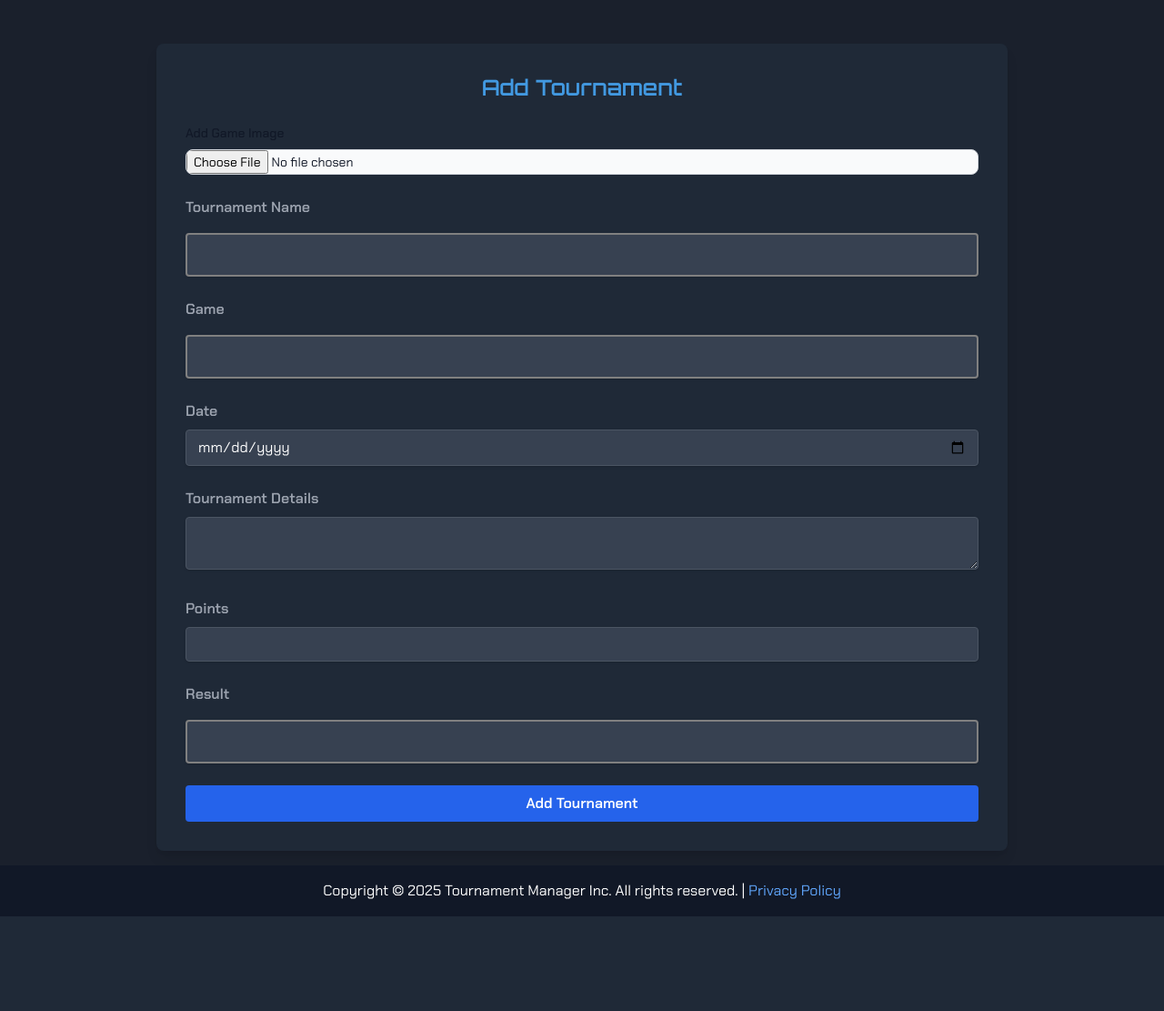
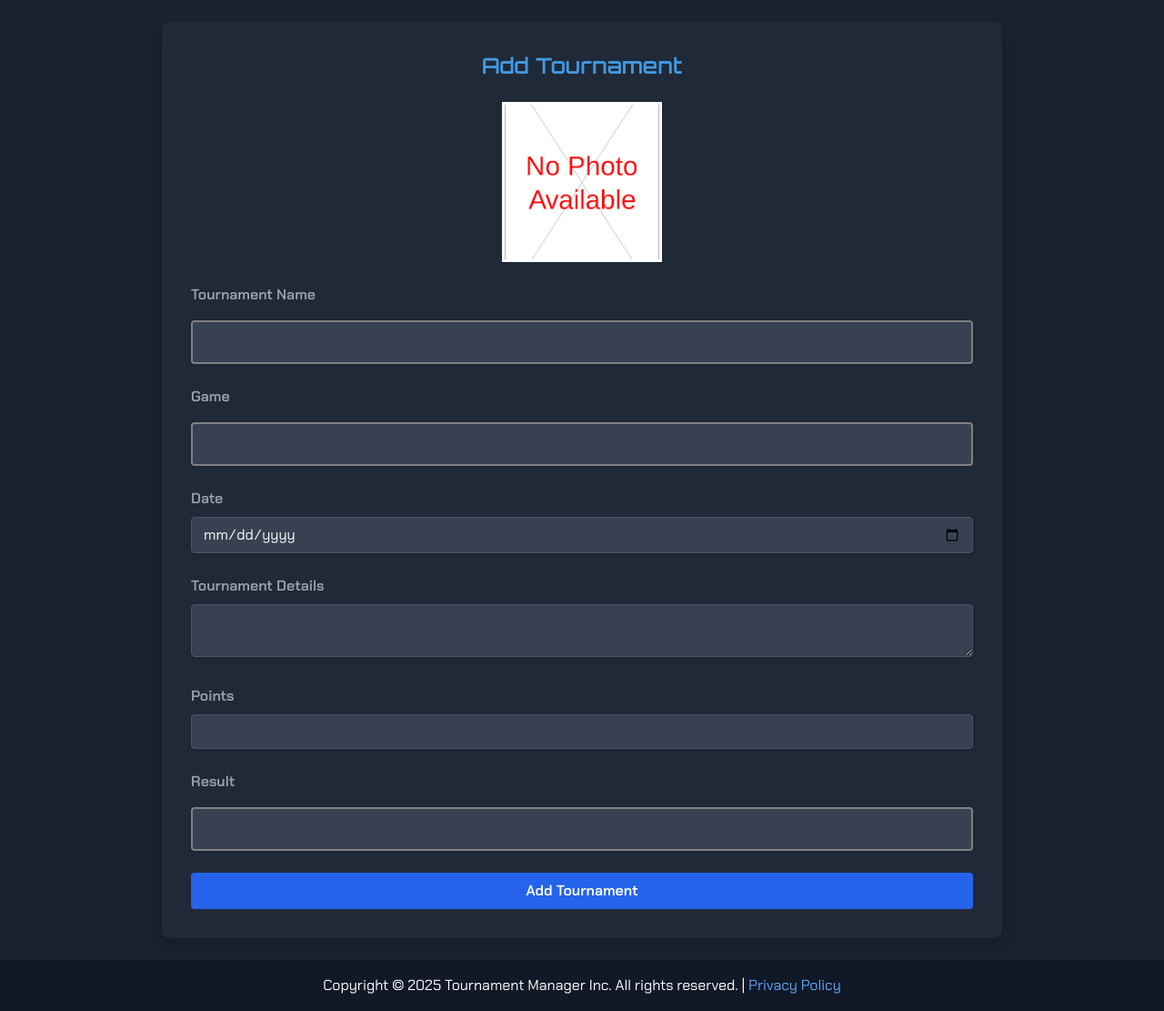
Before and after one commit to saacutter/CITS3403-Project, a Flask app: page /addTournament in a window 1280 px wide. Shown: the part 96-1207 px from the top of the page at 91% size. Before the commit the page ends 1103 px from the top, so only its background shows below. Run offline with Flask 3, Linux system fonts and the light colour scheme; the visitor is signed in with stand-in values (Sample User, id 1); data comes from the database, SQL or seed files in the repository; some libraries are stand-ins or nearby versions.

Commit message:
Adjusted the 'profile_picture.js' script to be applicable to the tournament image preview to allow it to show the image preview

```diff
--- a/app/static/css/styles.css
+++ b/app/static/css/styles.css
@@ -269,6 +269,13 @@ div.search-user {
     padding-top: 5%;
 }
 
+#preview-edit {
+    margin-top: 2em;
+    width: 15em;
+    height: auto;
+    border-radius: 0px;
+}
+
 /* Media Queries */
 @media screen and (max-width: 900px) {
     #user-profile-panel {
--- a/app/static/js/profile_image.js
+++ b/app/static/js/render_image.js
@@ -1,16 +1,16 @@
-const fileInput = document.querySelector('#image-file');
-const profilePicture = document.querySelector('#profile-picture-edit');
-const oldFile = profilePicture.src; // Keep a copy of the original source for later use
+const fileInput = document.querySelector('#image-file') || document.querySelector('#preview-file');
+const image = document.querySelector('#profile-picture-edit') || document.querySelector('#preview-edit');
+const oldFile = image.src; // Keep a copy of the original source for later use
 const fileReader = new FileReader(); // Adapted from https://stackoverflow.com/questions/69595046/how-to-set-image-source-as-input-file-using-javascript
 
 fileInput.addEventListener('change', () => {
     // Change the profile icon dynamically based on if the image has been removed or added
     if (fileInput.files.length == 0) {
-        profilePicture.src = oldFile; // Set the image so that cancelling an upload request reverts the source
+        image.src = oldFile; // Set the image so that cancelling an upload request reverts the source
     } else {
         // Set the image source to be whatever is uploaded by the user
         fileReader.onload = (event) => {
-            profilePicture.src = event.target.result;
+            image.src = event.target.result;
         }
         fileReader.readAsDataURL(fileInput.files[0]);
     }
--- a/app/templates/add-tournament.html
+++ b/app/templates/add-tournament.html
@@ -5,14 +5,21 @@ Tournament Manager - Add Tournament
 {% endblock %}
 
 {% block body %}
-<div class="flex-grow mx-auto p-4 mt-8">
+<div class="flex-grow mx-auto p-6">
     <section class="bg-gray-800 p-8 rounded-lg shadow-lg w-3/4 text-left center">
         <h2 class="text-2xl font-semibold mb-6 text-center">Add Tournament</h2>
         <form action="{{ url_for('tournament') }}" method="post" enctype="multipart/form-data">
             {{ form.hidden_tag() }}
-            <div class="mb-6">
-                {{ form.preview.label(class="block mb-2 text-sm font-medium text-gray-900 dark:text-white") }}
-                {{ form.preview(class="block w-full text-sm text-gray-900 border border-gray-300 rounded-lg cursor-pointer bg-gray-50 dark:text-gray-400 focus:outline-none dark:bg-gray-700 dark:border-gray-600 dark:placeholder-gray-400") }}
+            <div class="mb-6 flex relative group w-44 h-44 center">
+                <label for="preview-file">
+                    <img src="{{ url_for('upload', filename='null') }}" alt="Tournament Preview" id="preview-edit" class="w-full h-full object-cover cursor-pointer -translate-y-8">
+                    <div class="absolute inset-0 bg-black bg-opacity-40 flex items-center justify-center opacity-0 group-hover:opacity-100 transition-opacity">
+                        <svg xmlns="http://www.w3.org/2000/svg" class="h-6 w-6 text-white" fill="none" viewBox="0 0 24 24" stroke="currentColor">
+                            <path stroke-linecap="round" stroke-linejoin="round" stroke-width="2" d="M15.232 5.232l3.536 3.536M4 13.5V19h5.5l9.207-9.207a1.5 1.5 0 00-2.121-2.121L4 13.5z"/>
+                        </svg>
+                    </div>
+                </label>
+                {{ form.preview(id="preview-file", accept="image/*", style="display: none;") }}
             </div>
             <div class="mb-6">
                 {{ form.name.label(class="block text-gray-400 font-bold mb-2") }}
@@ -66,4 +73,5 @@ Tournament Manager - Add Tournament
         </div>
     {% endif %}
 </div>
+<script src="/static/js/render_image.js"></script>
 {% endblock %}
--- a/app/templates/edit-profile.html
+++ b/app/templates/edit-profile.html
@@ -66,5 +66,5 @@ Tournament Manager - Edit Profile
         </div>
     </div>
 </div>
-<script src="/static/js/profile_image.js"></script>
+<script src="/static/js/render_image.js"></script>
 {% endblock %}
```
